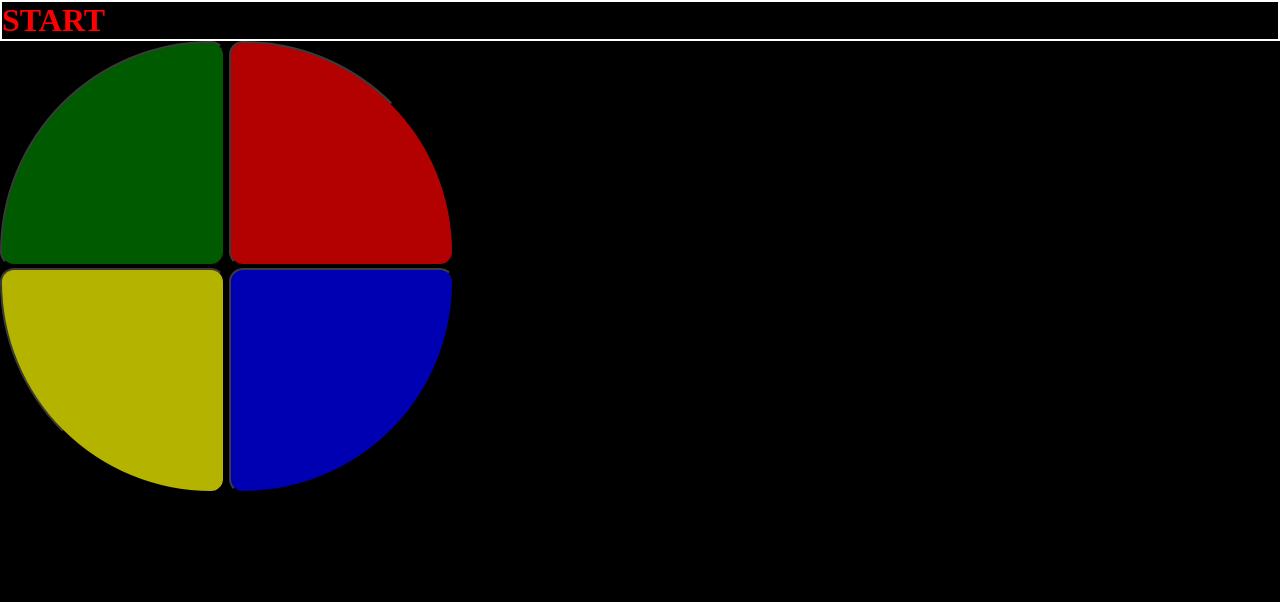
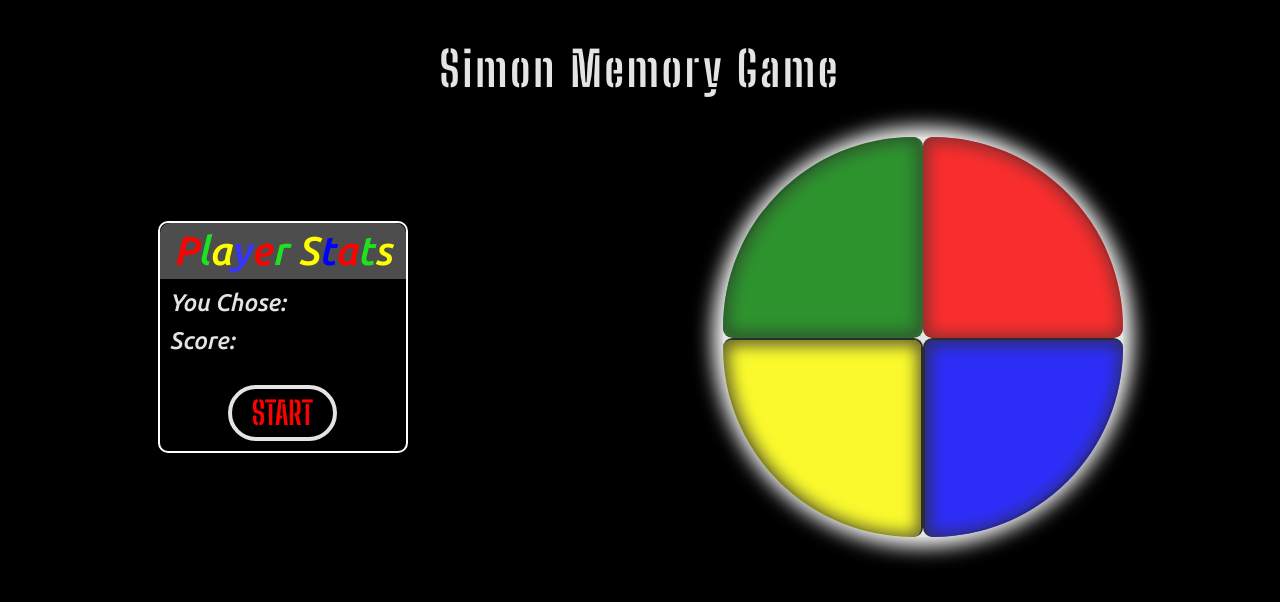
Before and after one commit to PrinceCorwin/Simon-game, a plain HTML site: page index.html in a window 1280 px wide. Drawn offline with nearby package versions, Linux system fonts and the light colour scheme.

```diff
--- a/angela-styles.css
+++ /dev/null
@@ -1,53 +0,0 @@
-body {
-  text-align: center;
-  background-color: #011F3F;
-}
-
-#level-title {
-  font-family: 'Press Start 2P', cursive;
-  font-size: 3rem;
-  margin:  5%;
-  color: #FEF2BF;
-}
-
-.container {
-  display: block;
-  width: 50%;
-  margin: auto;
-
-}
-
-.btn {
-  margin: 25px;
-  display: inline-block;
-  height: 200px;
-  width: 200px;
-  border: 10px solid black;
-  border-radius: 20%;
-}
-
-.game-over {
-  background-color: red;
-  opacity: 0.8;
-}
-
-.red {
-  background-color: red;
-}
-
-.green {
-  background-color: green;
-}
-
-.blue {
-  background-color: blue;
-}
-
-.yellow {
-  background-color: yellow;
-}
-
-.pressed {
-  box-shadow: 0 0 20px white;
-  background-color: grey;
-}
--- a/index.html
+++ b/index.html
@@ -16,18 +16,42 @@
       href="https://fonts.googleapis.com/css?family=Press+Start+2P"
       rel="stylesheet"
     />
-    <!-- add link to fonts here -->
+    <link
+      href="https://fonts.googleapis.com/css2?family=Big+Shoulders+Stencil+Display:wght@700&family=Ubuntu:ital,wght@1,500&display=swap"
+      rel="stylesheet"
+    />
   </head>
   <body>
     <!-- add nav bar here -->
     <main>
       <div class="container">
-        <h1 id="title">START</h1>
-        <div class="console">
-          <button class="btn green" id="green"></button>
-          <button class="btn red" id="red"></button>
-          <button class="btn yellow" id="yellow"></button>
-          <button class="btn blue" id="blue"></button>
+        <h1 id="title">Simon Memory Game</h1>
+        <div class="console-row">
+          <div class="stats">
+            <div class="stats-title">
+              <span class="p">P</span><span class="l">l</span
+              ><span class="a">a</span><span class="y">y</span
+              ><span class="e">e</span><span class="r">r</span
+              ><span class="s">S</span><span class="t">t</span
+              ><span class="aa">a</span><span class="tt">t</span
+              ><span class="ss">s</span>
+            </div>
+            <div class="stat-row">
+              <span>You Chose:</span>
+              <span id="result"></span>
+            </div>
+            <div class="stat-row">
+              <span>Score:</span>
+              <span id="score"></span>
+            </div>
+            <div id="start">START</div>
+          </div>
+          <div class="console">
+            <div class="btn green" id="green"></div>
+            <div class="btn red" id="red"></div>
+            <div class="btn yellow" id="yellow"></div>
+            <div class="btn blue" id="blue"></div>
+          </div>
         </div>
       </div>
     </main>
--- a/script.js
+++ b/script.js
@@ -12,20 +12,21 @@
 ];
 // preload audio files to negate delay
 let audio = new Audio("./sounds/green.mp3");
-// audio = new Audio("./sounds/blue.mp3");
-// audio = new Audio("./sounds/yellow.mp3");
-// audio = new Audio("./sounds/red.mp3");
-// audio = new Audio("./sounds/wrong.mp3");
+audio = new Audio("./sounds/blue.mp3");
+audio = new Audio("./sounds/yellow.mp3");
+audio = new Audio("./sounds/red.mp3");
+audio = new Audio("./sounds/wrong.mp3");
 function listenForStart() {
-  $("#title").on("click", function () {
-    $("#title").off("click");
+  $("#start").on("click", function () {
+    document.getElementById("start").innerText = "PLAY AGAIN";
+    $("#start").off("click");
     simonPlay();
   });
 }
 listenForStart();
 
 function listenForPlayer() {
-  $("button").click(function (event) {
+  $(".btn").click(function (event) {
     playerPlay(event);
   });
 }
@@ -51,10 +52,11 @@
       setTimeout(() => {
         $("." + colorArray[i]).removeClass("pressed");
       }, 200);
-    }, 500 * i + 500);
+    }, 500 * i + 1000);
     if (i === colorArray.length - 1) {
       setTimeout(() => {
         listenForPlayer();
+        document.getElementById("result").innerText = "";
       }, 500 * i + 500);
     }
   }
@@ -63,9 +65,9 @@
 //   player's turn
 function playerPlay(event) {
   console.log("event id: " + event.target.id);
-  $("#" + event.id).addClass("pressed");
+  $("#" + event.target.id).addClass("player-pressed");
   setTimeout(() => {
-    $("#" + event.target.id).removeClass("pressed");
+    $("#" + event.target.id).removeClass("player-pressed");
   }, 200);
   if (event.target.id === colorArray[counter]) {
     audio = new Audio("./sounds/" + event.target.id + ".mp3");
@@ -73,14 +75,16 @@
   } else {
     audio = new Audio("./sounds/wrong.mp3");
     audio.play();
+    document.getElementById("result").innerText = "POORLY!";
     gameOver();
     return;
   }
   console.log("counter: " + counter);
   console.log(colorArray.length - 1);
   if (counter === colorArray.length - 1) {
-    $("button").off("click");
-
+    $(".btn").off("click");
+    document.getElementById("result").innerText = "WISELY!";
+    document.getElementById("score").innerText = counter + 1;
     simonPlay();
     return;
   }
@@ -90,12 +94,15 @@
 
 // GAME OVER FUNCTION
 function gameOver() {
-  $("button").off("click");
+  $(".btn").off("click");
   counter = 0;
   colorArray = [];
   audioArray = [];
-  $("#title").on("click", function () {
-    $("#title").off("click");
+  $("#start").on("click", function () {
+    document.getElementById("score").innerText = "";
+    document.getElementById("result").innerText = "";
+
+    $("#start").off("click");
     simonPlay();
   });
 }
--- a/styles.css
+++ b/styles.css
@@ -1,12 +1,8 @@
 /* roots and customs */
 :root {
-  --clr-primary: ;
-  --clr-midtone: ;
-  --clr-darktone: ;
-  --clr-contrast1: ;
-  --clr-contrast2: ;
-  --ff-primary: ;
-  --ff-accent: ;
+  --clr-primary: rgb(228, 228, 228);
+  --ff-primary: "Big Shoulders Stencil Display", cursive;
+  --ff-accent: "Ubuntu", sans-serif;
 }
 
 *,
@@ -17,47 +13,158 @@
   padding: 0;
 }
 body {
+  color: var(--clr-primary);
   background-color: black;
 }
+.container {
+  margin-top: 40px;
+  display: flex;
+  align-items: center;
+  justify-content: center;
+  flex-direction: column;
+}
+.stats {
+  font-family: var(--ff-accent);
+  display: flex;
+  align-items: center;
+  justify-content: center;
+  flex-direction: column;
+  width: 250px;
+
+  padding: 0 10px 10px 10px;
+  border: solid white 2px;
+  border-radius: 10px;
+}
+.stats-title {
+  border-radius: 10px 10px 0 0;
+  padding: 5px 0;
+  text-align: center;
+  width: 246px;
+  background-color: rgb(77, 77, 77);
+  font-size: 2.5em;
+  margin-bottom: 10px;
+}
+.p {
+  color: red;
+}
+.l {
+  color: rgb(31, 226, 31);
+}
+.a {
+  color: yellow;
+}
+.y {
+  color: rgb(53, 53, 255);
+}
+.e {
+  color: red;
+}
+.r {
+  color: rgb(31, 226, 31);
+  margin-right: 10px;
+}
+.s {
+  color: yellow;
+}
+.t {
+  color: blue;
+}
+.aa {
+  color: red;
+}
+.tt {
+  color: rgb(31, 226, 31);
+}
+.ss {
+  color: yellow;
+}
+.stat-row {
+  font-size: 1.5em;
+  margin-bottom: 10px;
+
+  width: 100%;
+  display: flex;
+  align-items: center;
+  justify-content: space-between;
+}
+
 #title {
-  border: solid 2px white;
+  text-align: center;
+  font-family: var(--ff-primary);
+  font-size: 3rem;
+  letter-spacing: 3px;
+  margin-bottom: 40px;
+}
+#start {
+  margin-top: 20px;
+  padding: 5px 20px;
+  border: solid 4px var(--clr-primary);
+  border-radius: 30px;
   color: red;
+  font-family: var(--ff-primary);
+  font-size: 2rem;
   cursor: pointer;
 }
+.console-row {
+  width: 100%;
+  display: flex;
+  justify-content: space-around;
+  align-items: center;
+}
+.console {
+  position: relative;
+  background-color: var(--clr-primary);
+  box-shadow: 0 0 20px 10px white;
 
-.console {
-  width: 500px;
-  height: 500px;
+  border-radius: 50%;
+  display: grid;
+  grid-template-columns: 200px 200px;
+  width: 400px;
+  height: 400px;
 }
+
 .btn {
   cursor: pointer;
-  width: 45%;
-  height: 45%;
-  opacity: 0.7;
+  opacity: 0.8;
 }
 .green {
   background-color: green;
-  border-radius: 100% 15px 15px 15px;
+  border-radius: 100% 10px 10px 10px;
+  border-right: solid rgb(1, 77, 1) 3px;
+  border-bottom: solid rgb(1, 77, 1) 3px;
+  box-shadow: inset 1px 1px 15px 5px rgb(0, 56, 0);
 }
 
 .red {
   background-color: red;
-  border-radius: 15px 100% 15px 15px;
+
+  box-shadow: inset 1px 1px 15px 5px rgb(122, 1, 1);
+  border-radius: 10px 100% 10px 10px;
 }
 
 .blue {
   background-color: blue;
-  border-radius: 15px 15px 100% 15px;
+  border-radius: 10px 10px 100% 10px;
+  border-top: solid black 2px;
+  border-left: solid black 2px;
+  box-shadow: inset 1px 1px 15px 5px rgb(1, 1, 82);
 }
 
 .yellow {
   background-color: yellow;
-  border-radius: 15px 15px 15px 100%;
+  border-radius: 10px 10px 10px 100%;
+  border-top: solid black 2px;
+  border-right: solid black 2px;
+  box-shadow: inset 1px 1px 15px 5px rgb(71, 71, 1);
 }
 
 .pressed {
   box-shadow: 0 0 20px white;
-  /* background-color: grey; */
   opacity: 1;
   transform: scale(1.05);
 }
+.player-pressed {
+  box-shadow: inset 1px 1px 15px 5px rgb(75, 73, 73);
+  opacity: 1;
+  transform: scale(0.95);
+}
```
Also changed, not shown: Angela-index.html (deleted, +0 -41 lines), images/green.png (added), 1 other file.
